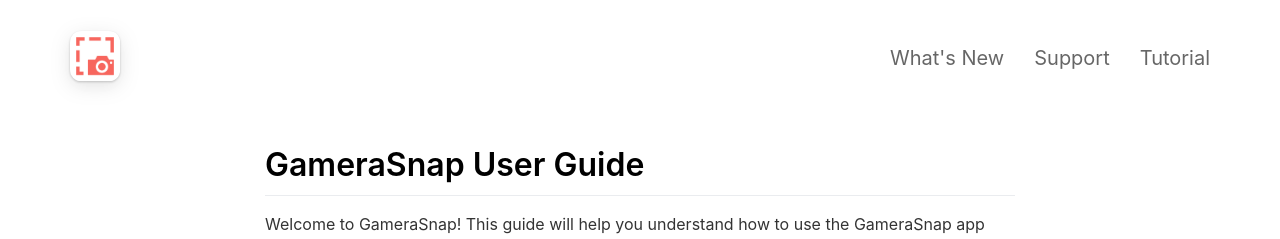
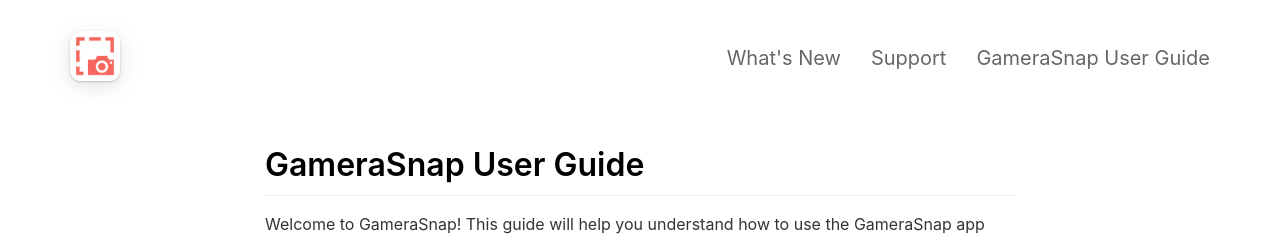
Before and after one commit to Likenttt/gamera-snap-landing-page, a Jekyll site: the page built from _pages/tutorial.md, in a window 1280 px wide. Shown: the top 239 px of the page. Built offline with Jekyll 4.4.1, drawn with Linux system fonts in a browser that asks for light colours; nearby versions of some CDN libraries.

Commit message:
fix head.html

```diff
--- a/_includes/head.html
+++ b/_includes/head.html
@@ -6,6 +6,11 @@
 
   <title class="pageTitle">{{ site.page_title }} - {{ page.title }}</title>
   <meta name="description" content="{{ site.app_description }}" />
+  <meta
+    name="keywords"
+    content="GameraSnap, Garmin, iPhone，Android, photography, app, sports, capture moments"
+  />
+  <meta name="author" content="li2niu" />
 
   <link rel="shortcut icon" href="{{ site.app_icon | relative_url }}" />
 
--- a/_pages/tutorial.md
+++ b/_pages/tutorial.md
@@ -1,6 +1,6 @@
 ---
 layout: page
-title: Tutorial
+title: GameraSnap User Guide
 include_in_header: true
 ---
 
```
